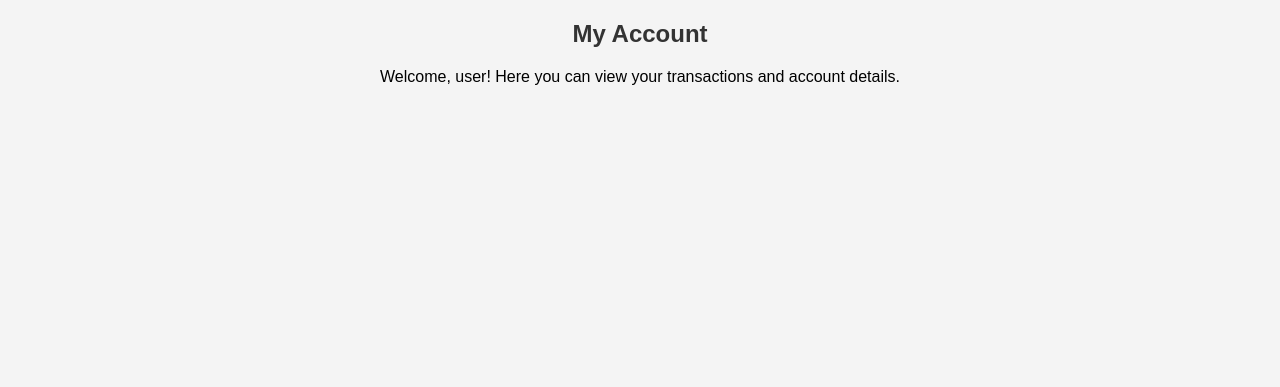
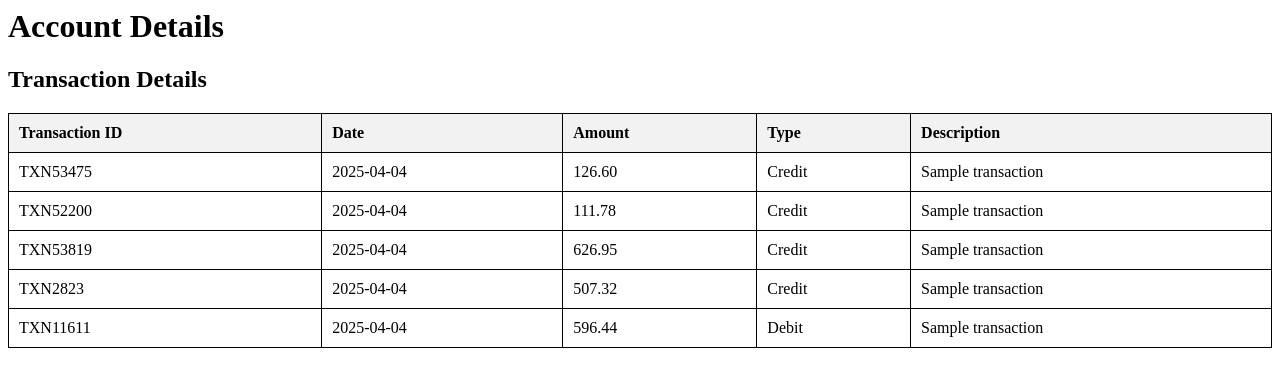
Before and after one commit to manan2239/islamicBank, a Flask app: page /account in a window 1280 px wide. Shown: the top 387 px of the page. Run offline with Flask 3, Linux system fonts and the light colour scheme; a user stored in the database is signed in; data comes from the database, SQL or seed files in the repository.

Commit message:
Update account.html

```diff
--- a/IslamicBank/templates/account.html
+++ b/IslamicBank/templates/account.html
@@ -1,13 +1,71 @@
+</html>
 <!DOCTYPE html>
 <html lang="en">
 <head>
     <meta charset="UTF-8">
     <meta name="viewport" content="width=device-width, initial-scale=1.0">
-    <title>My Account</title>
-    <link rel="stylesheet" href="static/style.css">
+    <title>Account Details</title>
+    <style>
+        table {
+            width: 100%;
+            border-collapse: collapse;
+        }
+        table, th, td {
+            border: 1px solid black;
+        }
+        th, td {
+            padding: 10px;
+            text-align: left;
+        }
+        th {
+            background-color: #f2f2f2;
+        }
+    </style>
 </head>
 <body>
-    <h2>My Account</h2>
-    <p>Welcome, user! Here you can view your transactions and account details.</p>
+    <h1>Account Details</h1>
+    <!-- Existing account details section -->
+    <!-- ...existing code... -->
+
+    <h2>Transaction Details</h2>
+    <table>
+        <thead>
+            <tr>
+                <th>Transaction ID</th>
+                <th>Date</th>
+                <th>Amount</th>
+                <th>Type</th>
+                <th>Description</th>
+            </tr>
+        </thead>
+        <tbody id="transaction-details">
+            <!-- Transaction details will be dynamically inserted here -->
+        </tbody>
+    </table>
+
+    <script>
+        // Generate random transaction details
+        const transactions = Array.from({ length: 5 }, (_, i) => ({
+            id: `TXN${Math.floor(Math.random() * 100000)}`,
+            date: new Date().toISOString().split('T')[0],
+            amount: (Math.random() * 1000).toFixed(2),
+            type: Math.random() > 0.5 ? 'Credit' : 'Debit',
+            description: 'Sample transaction'
+        }));
+
+        // Populate the transaction details table
+        const transactionDetails = document.getElementById('transaction-details');
+        transactions.forEach(transaction => {
+            const row = document.createElement('tr');
+            row.innerHTML = `
+                <td>${transaction.id}</td>
+                <td>${transaction.date}</td>
+                <td>${transaction.amount}</td>
+                <td>${transaction.type}</td>
+                <td>${transaction.description}</td>
+            `;
+            transactionDetails.appendChild(row);
+        });
+    </script>
 </body>
 </html>
```
